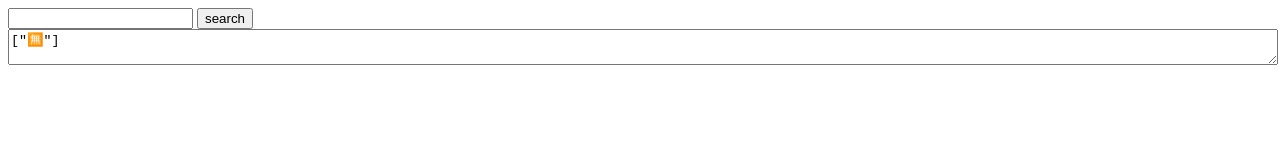
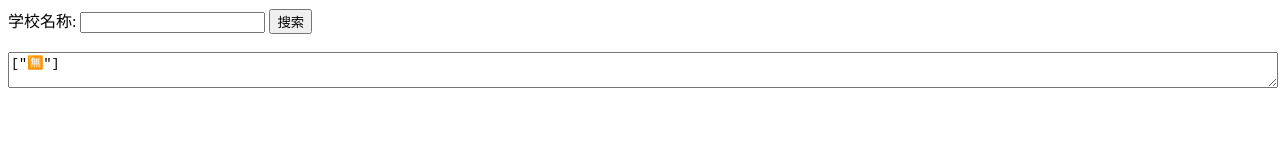
Before and after one commit to wizicer/SchoolRanking, a plain HTML site: page index.html in a window 1280 px wide. Drawn offline with Linux system fonts and the light colour scheme.

Commit message:
utilize form to ease creation of search engine

```diff
--- a/index.html
+++ b/index.html
@@ -4,11 +4,14 @@
 <head>
     <meta charset="utf-8" />
     <meta name="viewport" content="width=device-width, initial-scale=1.0">
-    <title>School Ranking</title>
+    <title>学校排名</title>
 </head>
 <body>
-    <input id="name" type="text" />
-    <button onclick="search()">search</button>
+    <form method="get" onsubmit="event.preventDefault();">
+        <label>学校名称:</label>
+        <input id="name" type="text" name="s" />
+        <button type="submit" onclick="search()">搜索</button>
+    </form>
     <br />
     <textarea style="width: 100%;" id="result"></textarea>
 
```
